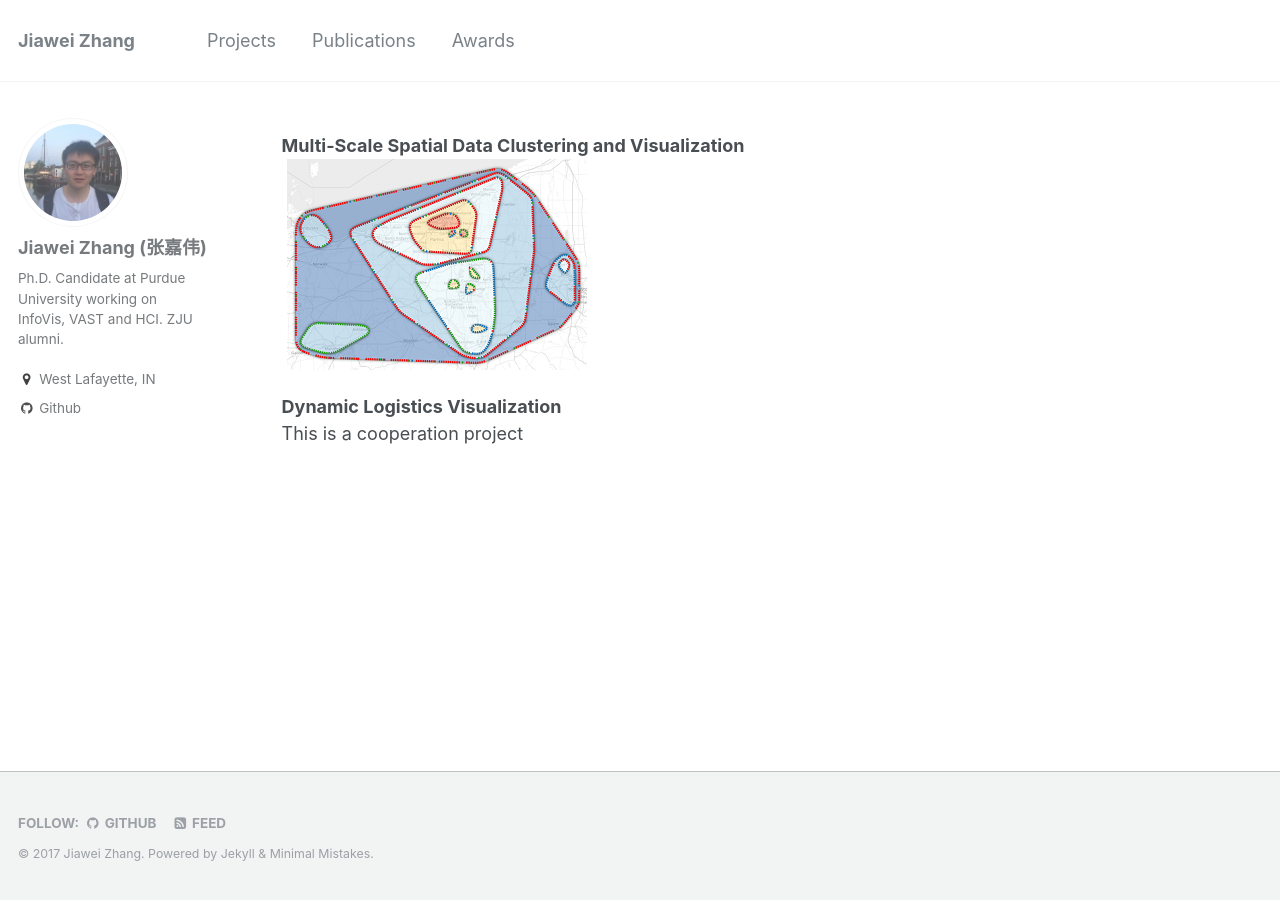
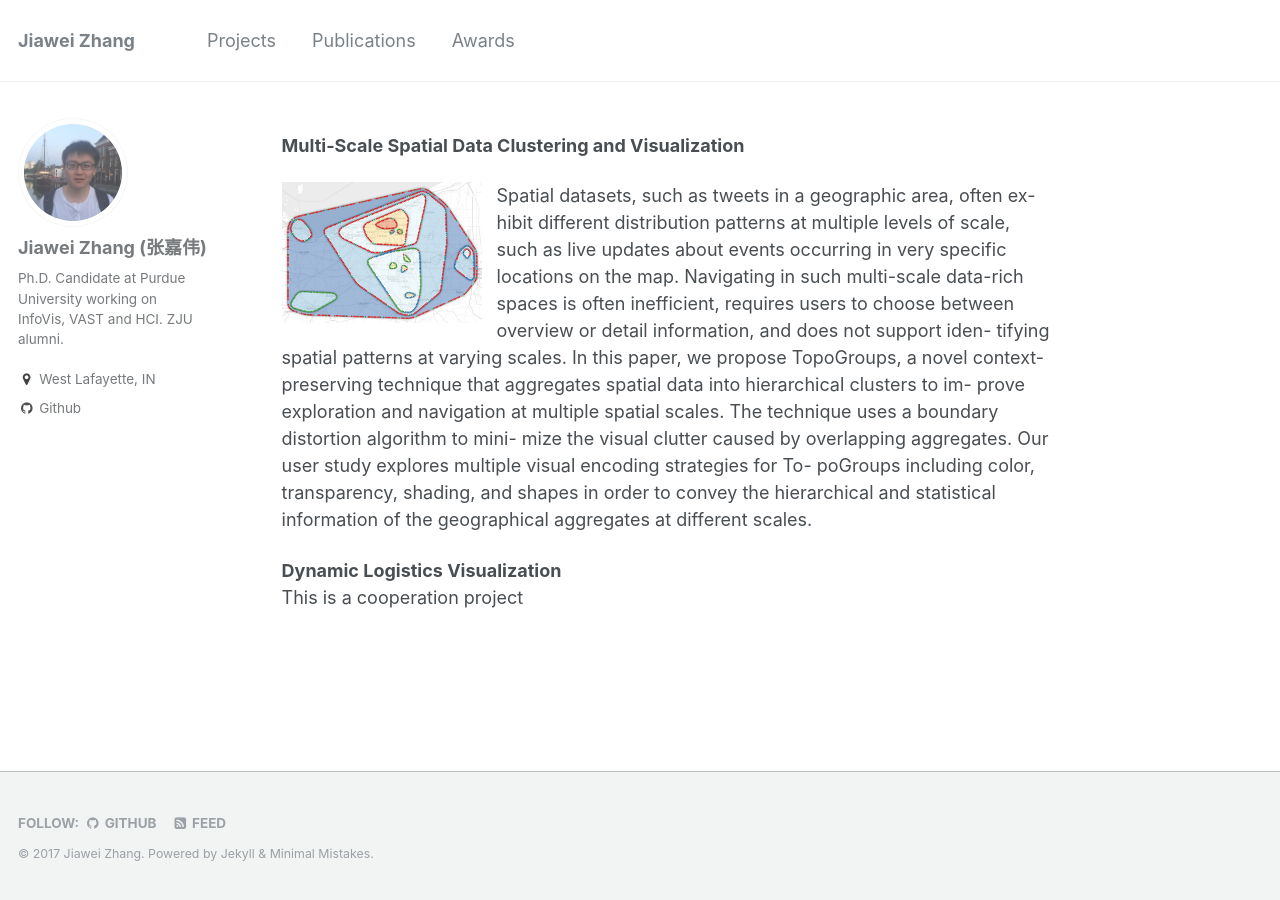
Before and after one commit to rivulet-zhang/rivulet-zhang.github.io, a Jekyll site: the page built from _pages/projects.md, in a window 1280 px wide. Built offline with Jekyll 4.4.1, drawn with Linux system fonts in a browser that asks for light colours.

Commit message:
initial commit

```diff
--- a/_pages/projects.md
+++ b/_pages/projects.md
@@ -7,8 +7,10 @@
 ---
 
 **Multi-Scale Spatial Data Clustering and Visualization**<br>
-![](/CHI17-teaser.png)
-![](/images/CHI17-teaser.png)
+
+<img style="float: left; margin: 0px 15px 15px 0px;" src="/images/CHI17-teaser.png" width="200" />
+Spatial datasets, such as tweets in a geographic area, often ex- hibit different distribution patterns at multiple levels of scale, such as live updates about events occurring in very specific locations on the map. Navigating in such multi-scale data-rich spaces is often inefficient, requires users to choose between overview or detail information, and does not support iden- tifying spatial patterns at varying scales. In this paper, we propose TopoGroups, a novel context-preserving technique that aggregates spatial data into hierarchical clusters to im- prove exploration and navigation at multiple spatial scales. The technique uses a boundary distortion algorithm to mini- mize the visual clutter caused by overlapping aggregates. Our user study explores multiple visual encoding strategies for To- poGroups including color, transparency, shading, and shapes in order to convey the hierarchical and statistical information of the geographical aggregates at different scales.
+
 
 
 **Dynamic Logistics Visualization**<br>
```
